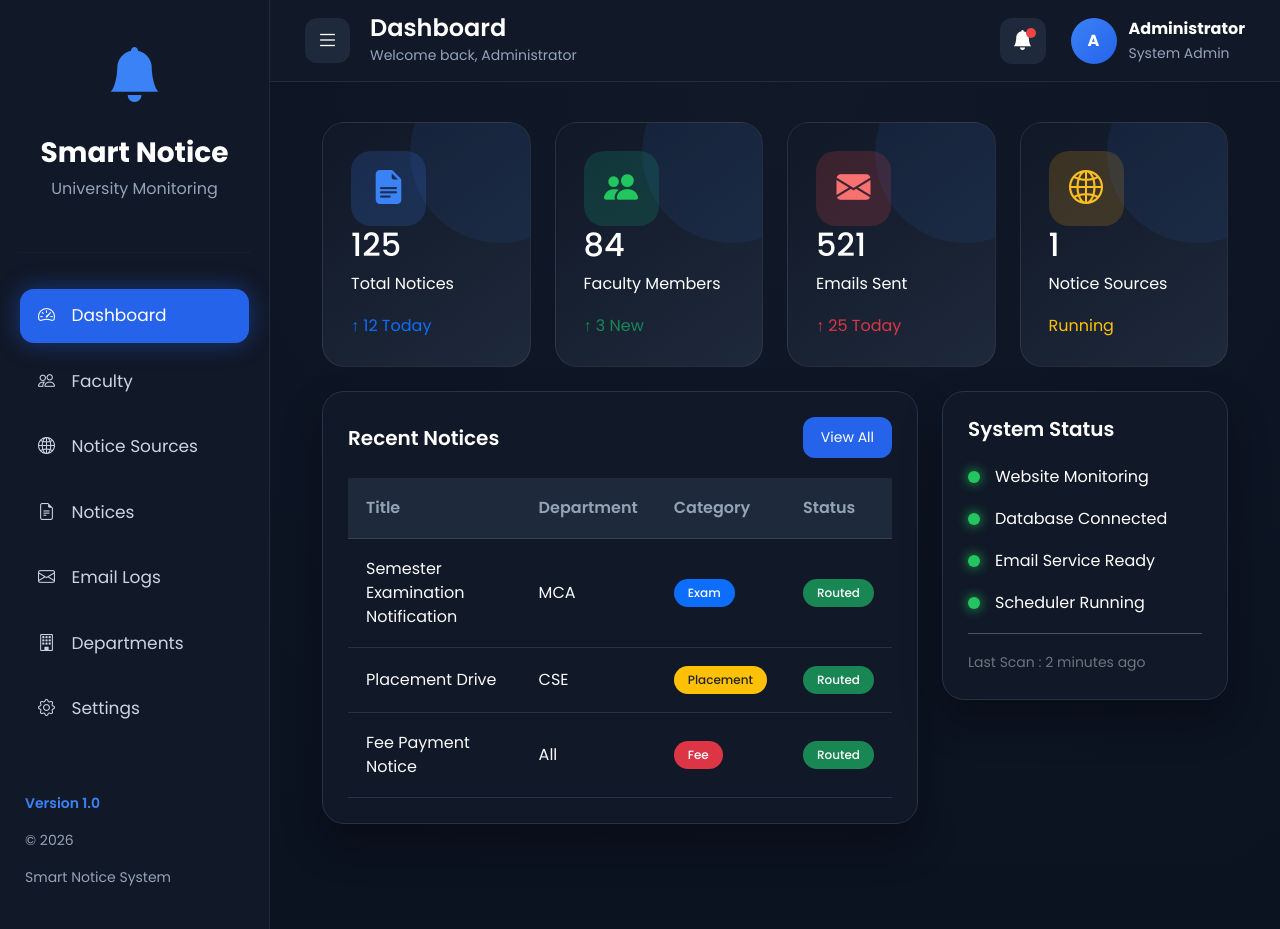
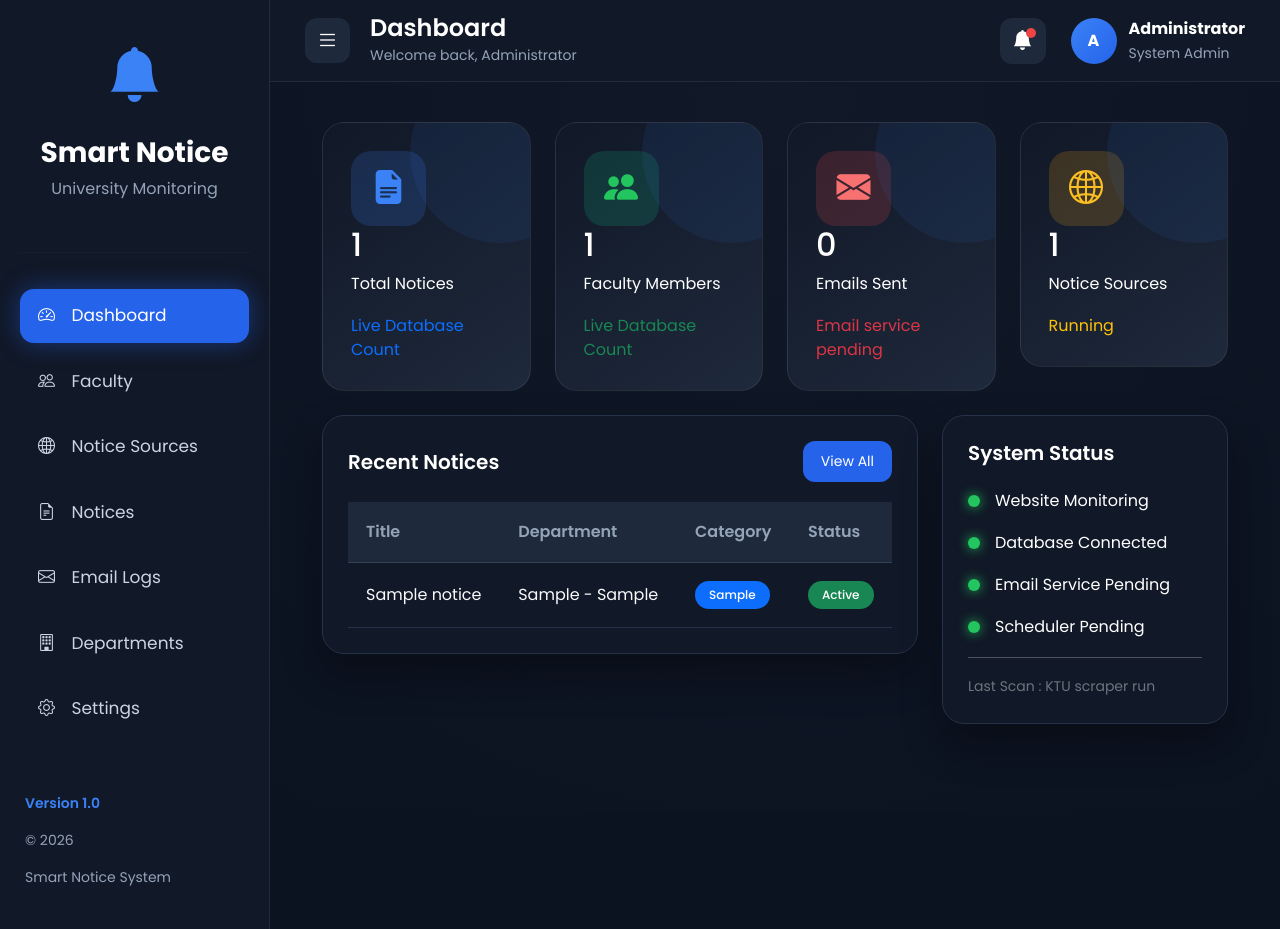
Before and after one commit to dinilbalachandran/SmartNoticeSystem, a Flask app: page / in a window 1280 px wide. Run offline with Flask 3, Linux system fonts and the light colour scheme; tables that the repository leaves empty hold one stand-in row (values such as "Sample post").

Commit message:
Connect dashboard and notice details to classification

```diff
--- a/routes/dashboard_routes.py
+++ b/routes/dashboard_routes.py
@@ -1,7 +1,38 @@
 from flask import Blueprint, render_template
+from database.database import get_connection
 
 dashboard_bp = Blueprint("dashboard", __name__)
 
+
 @dashboard_bp.route("/")
 def dashboard():
-    return render_template("dashboard.html")
+    conn = get_connection()
+
+    total_notices = conn.execute(
+        "SELECT COUNT(*) FROM notices"
+    ).fetchone()[0]
+
+    total_faculty = conn.execute(
+        "SELECT COUNT(*) FROM faculty"
+    ).fetchone()[0]
+
+    total_sources = conn.execute(
+        "SELECT COUNT(*) FROM notice_sources"
+    ).fetchone()[0]
+
+    recent_notices = conn.execute("""
+        SELECT *
+        FROM notices
+        ORDER BY id DESC
+        LIMIT 5
+    """).fetchall()
+
+    conn.close()
+
+    return render_template(
+        "dashboard.html",
+        total_notices=total_notices,
+        total_faculty=total_faculty,
+        total_sources=total_sources,
+        recent_notices=recent_notices
+    )
--- a/templates/dashboard.html
+++ b/templates/dashboard.html
@@ -26,11 +26,11 @@ Dashboard
                     <i class="bi bi-file-earmark-text-fill"></i>
                 </div>
 
-                <h2>125</h2>
+                <h2>{{ total_notices }}</h2>
 
                 <p>Total Notices</p>
 
-                <small class="text-primary">↑ 12 Today</small>
+                <small class="text-primary">Live Database Count</small>
 
             </div>
 
@@ -46,11 +46,11 @@ Dashboard
                     <i class="bi bi-people-fill"></i>
                 </div>
 
-                <h2>84</h2>
+                <h2>{{ total_faculty }}</h2>
 
                 <p>Faculty Members</p>
 
-                <small class="text-success">↑ 3 New</small>
+                <small class="text-success">Live Database Count</small>
 
             </div>
 
@@ -66,11 +66,11 @@ Dashboard
                     <i class="bi bi-envelope-fill"></i>
                 </div>
 
-                <h2>521</h2>
+                <h2>0</h2>
 
                 <p>Emails Sent</p>
 
-                <small class="text-danger">↑ 25 Today</small>
+                <small class="text-danger">Email service pending</small>
 
             </div>
 
@@ -86,7 +86,7 @@ Dashboard
                     <i class="bi bi-globe2"></i>
                 </div>
 
-                <h2>1</h2>
+                <h2>{{ total_sources }}</h2>
 
                 <p>Notice Sources</p>
 
@@ -112,11 +112,9 @@ Dashboard
 
                     <h5>Recent Notices</h5>
 
-                    <button class="btn btn-primary btn-sm">
-
+                    <a href="/notice-history" class="btn btn-primary btn-sm">
                         View All
-
-                    </button>
+                    </a>
 
                 </div>
 
@@ -140,41 +138,42 @@ Dashboard
 
                     <tbody>
 
+                        {% for notice in recent_notices %}
+
                         <tr>
 
-                            <td>Semester Examination Notification</td>
+                            <td>{{ notice["title"] }}</td>
 
-                            <td>MCA</td>
+                            <td>
+                                {{ notice["programme"] }}
+                                {% if notice["branch"] != "ALL" %}
+                                    - {{ notice["branch"] }}
+                                {% endif %}
+                            </td>
 
-                            <td><span class="badge bg-primary">Exam</span></td>
+                            <td>
+                                <span class="badge bg-primary">
+                                    {{ notice["category"] }}
+                                </span>
+                            </td>
 
-                            <td><span class="badge bg-success">Routed</span></td>
+                            <td>
+                                <span class="badge bg-success">
+                                    {{ notice["status"] }}
+                                </span>
+                            </td>
 
                         </tr>
 
+                        {% else %}
+
                         <tr>
-
-                            <td>Placement Drive</td>
-
-                            <td>CSE</td>
-
-                            <td><span class="badge bg-warning text-dark">Placement</span></td>
-
-                            <td><span class="badge bg-success">Routed</span></td>
-
+                            <td colspan="4" class="text-center">
+                                No notices available
+                            </td>
                         </tr>
 
-                        <tr>
-
-                            <td>Fee Payment Notice</td>
-
-                            <td>All</td>
-
-                            <td><span class="badge bg-danger">Fee</span></td>
-
-                            <td><span class="badge bg-success">Routed</span></td>
-
-                        </tr>
+                        {% endfor %}
 
                     </tbody>
 
@@ -213,26 +212,20 @@ Dashboard
                 </div>
 
                 <div class="status-item">
-
                     <span class="status-dot"></span>
-
-                    Email Service Ready
-
+                    Email Service Pending
                 </div>
 
                 <div class="status-item">
-
                     <span class="status-dot"></span>
-
-                    Scheduler Running
-
+                    Scheduler Pending
                 </div>
 
                 <hr>
 
                 <small class="text-secondary">
 
-                    Last Scan : 2 minutes ago
+                    Last Scan : KTU scraper run
 
                 </small>
 
--- a/templates/notice_history.html
+++ b/templates/notice_history.html
@@ -97,7 +97,8 @@ Notice History
 
     <div class="table-responsive">
 
-        <table class="table align-middle">
+        <div class="table-responsive">
+            <table class="table align-middle notice-history-table">
 
                 <thead>
 
@@ -258,6 +259,7 @@ Notice History
                 </tbody>
 
             </table>
+        </div>
 
     </div>
 
```
Also changed, not shown: routes/notice_routes.py (+9 -2 lines), static/css/style.css (+68 -0 lines), templates/notice_details.html (+78 -29 lines). Lines whose indentation alone changed are shown as unchanged.
